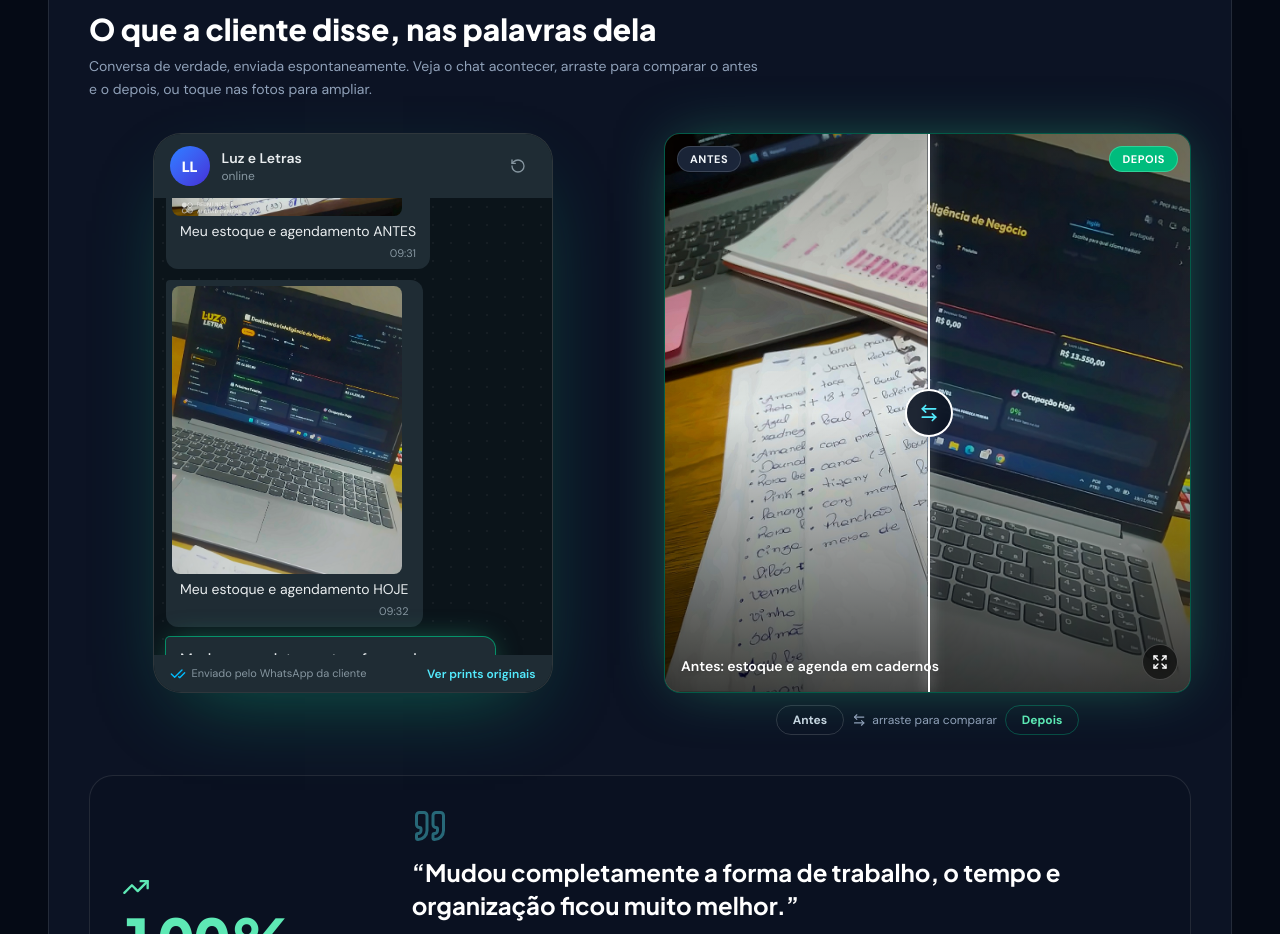
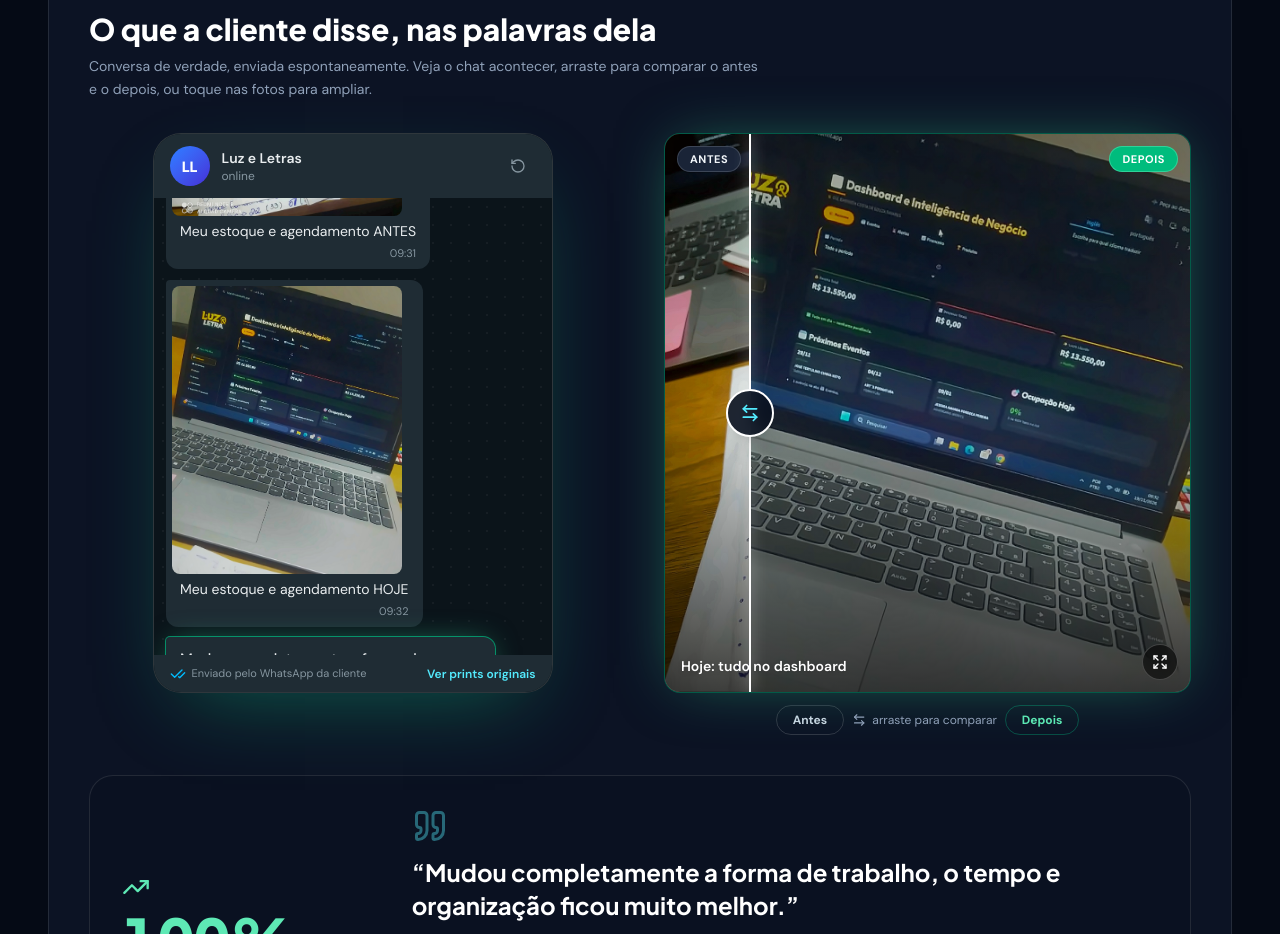
Before and after one commit to ValdemirnN/Sistema-Portfolio, a React (Vite) app: page / in a window 1280 px wide. Shown: the part 4380-5314 px from the top of the page. Built offline with nearby package versions, Linux system fonts and the light colour scheme.

Commit message:
Add files via upload

```diff
--- a/src/components/BeforeAfterSlider.tsx
+++ b/src/components/BeforeAfterSlider.tsx
@@ -11,26 +11,47 @@ interface Props {
   onExpand?: () => void;
 }
 
+/** Tempo que cada lado fica parado na tela antes de a animação trocar para o outro. */
+const HOLD_MS = 5000;
+/** Duração do deslizar automático de um lado ao outro. */
+const SWEEP_MS = 2000;
+/** Depois que a pessoa mexe no comparador, a animação só volta após esse tempo parada. */
+const RESUME_AFTER_MS = 9000;
+/** Posições do divisor no autoplay (% mostrando "Antes"). */
+const AUTO_BEFORE = 84;
+const AUTO_AFTER = 16;
+
 /** Comparador arrastável: a foto "Antes" é revelada sobre a "Depois". */
 export function BeforeAfterSlider({ before, after, beforeLabel, afterLabel, systemName, onExpand }: Props) {
   const [ref, inView] = useInView<HTMLDivElement>(0.4);
   const [pos, setPos] = useState(50); // % da largura mostrando "Antes"
   const [dragging, setDragging] = useState(false);
   const [touched, setTouched] = useState(false);
+  const [auto, setAuto] = useState(false); // true enquanto o deslizar é automático (transição mais lenta)
+  const [interactions, setInteractions] = useState(0);
 
-  // demonstração automática uma vez, para a cliente perceber que dá para arrastar
+  const markInteraction = () => {
+    setTouched(true);
+    setAuto(false);
+    setInteractions((n) => n + 1);
+  };
+
+  // autoplay em loop: alterna Antes <-> Depois com pausa longa em cada lado.
+  // Pausa se a seção sai da tela ou a pessoa está arrastando; retoma após RESUME_AFTER_MS sem interação.
   useEffect(() => {
-    if (!inView || touched || prefersReducedMotion()) return;
-    const timers = [
-      window.setTimeout(() => setPos(88), 500),
-      window.setTimeout(() => setPos(12), 1500),
-      window.setTimeout(() => setPos(50), 2500),
-    ];
-    return () => timers.forEach(window.clearTimeout);
-  }, [inView, touched]);
+    if (!inView || dragging || prefersReducedMotion()) return;
+    let timer: number;
+    const step = () => {
+      setAuto(true);
+      setPos((p) => (p >= 50 ? AUTO_AFTER : AUTO_BEFORE));
+      timer = window.setTimeout(step, SWEEP_MS + HOLD_MS);
+    };
+    timer = window.setTimeout(step, interactions > 0 ? RESUME_AFTER_MS : 1200);
+    return () => window.clearTimeout(timer);
+  }, [inView, dragging, interactions]);
 
   const snap = (v: number) => {
-    setTouched(true);
+    markInteraction();
     setPos(v);
   };
 
@@ -50,7 +71,7 @@ export function BeforeAfterSlider({ before, after, beforeLabel, afterLabel, syst
           src={before}
           alt={`${systemName} — ${beforeLabel}`}
           draggable={false}
-          className={`absolute inset-0 h-full w-full object-cover ${dragging ? '' : 'transition-[clip-path] duration-700 ease-out'}`}
+          className={`absolute inset-0 h-full w-full object-cover ${dragging ? '' : auto ? 'transition-[clip-path] duration-[2000ms] ease-in-out' : 'transition-[clip-path] duration-700 ease-out'}`}
           style={{ clipPath: `inset(0 ${100 - pos}% 0 0)` }}
         />
 
@@ -75,7 +96,7 @@ export function BeforeAfterSlider({ before, after, beforeLabel, afterLabel, syst
 
         {/* divisor + alça */}
         <div
-          className={`pointer-events-none absolute inset-y-0 w-0.5 bg-white shadow-[0_0_14px_rgba(255,255,255,0.8)] ${dragging ? '' : 'transition-[left] duration-700 ease-out'}`}
+          className={`pointer-events-none absolute inset-y-0 w-0.5 bg-white shadow-[0_0_14px_rgba(255,255,255,0.8)] ${dragging ? '' : auto ? 'transition-[left] duration-[2000ms] ease-in-out' : 'transition-[left] duration-700 ease-out'}`}
           style={{ left: `${pos}%` }}
           aria-hidden="true"
         >
@@ -93,14 +114,17 @@ export function BeforeAfterSlider({ before, after, beforeLabel, afterLabel, syst
           value={pos}
           aria-label="Comparar antes e depois: arraste para revelar"
           onChange={(e) => {
-            setTouched(true);
+            markInteraction();
             setPos(Number(e.target.value));
           }}
           onPointerDown={() => {
-            setTouched(true);
+            markInteraction();
             setDragging(true);
           }}
-          onPointerUp={() => setDragging(false)}
+          onPointerUp={() => {
+            setDragging(false);
+            setInteractions((n) => n + 1);
+          }}
           onPointerCancel={() => setDragging(false)}
           onBlur={() => setDragging(false)}
           className="ba-range absolute inset-0 h-full w-full cursor-ew-resize opacity-0"
```
